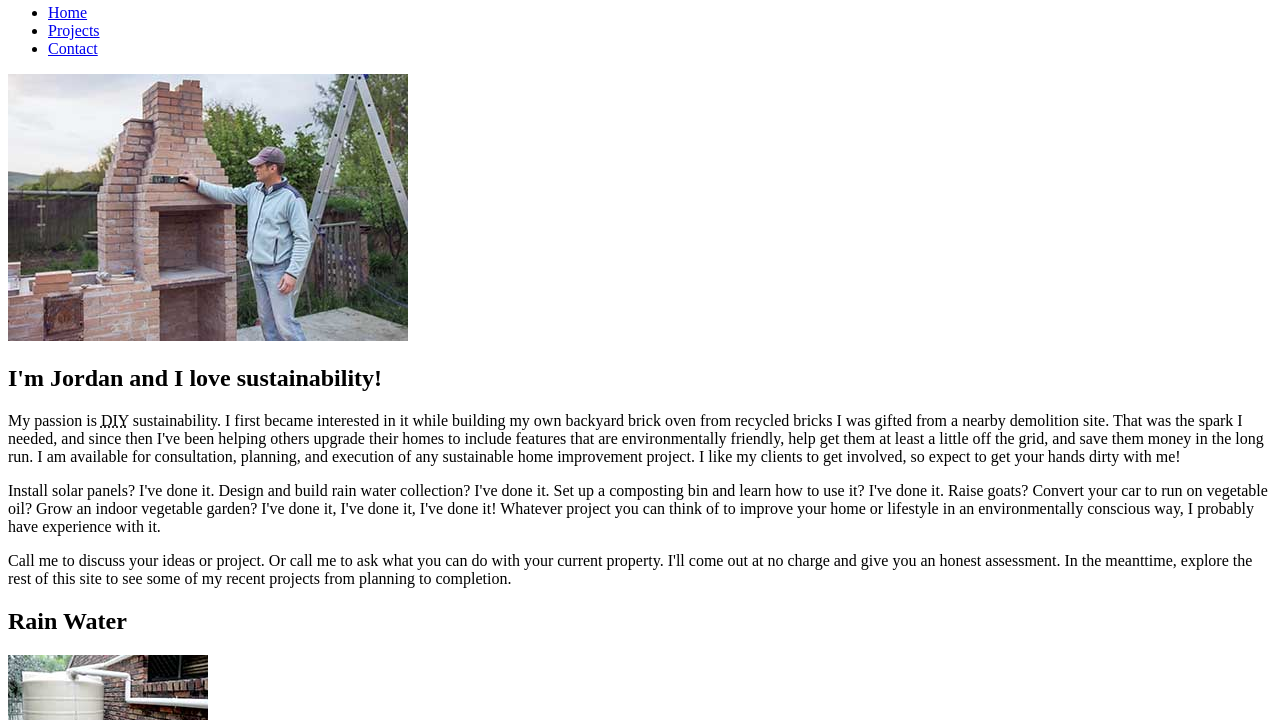
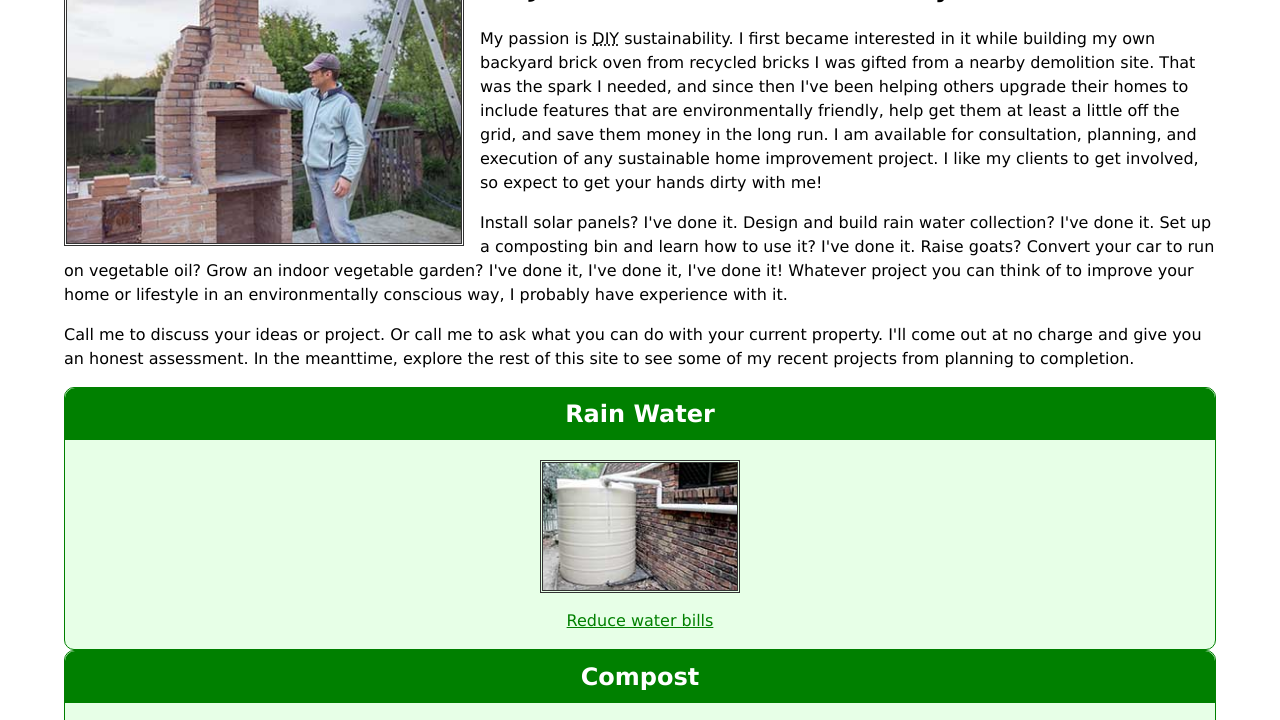
Before and after one commit to aazjander12/Anderson_AzjanaeSustainablity.github.io, a plain HTML site: page index.html in a window 1280 px wide. Shown: the part 196-916 px from the top of the page. Drawn offline with Linux system fonts and the light colour scheme.

Commit message:
Add files via upload

```diff
--- a/index.html
+++ b/index.html
@@ -3,12 +3,132 @@
   <head>
     <meta charset="utf-8">
     <title>Sustainable Living by Jordan</title>
+    <style>
+      * {
+        box-sizing: border-box;
+      }
+      body {
+        font-size: 16px;
+        line-height: 1.5;
+        font-family: Verdana, sans-serif;
+        margin: 0;
+      }
+      header,
+  nav ul,
+  #content-wrapper {
+    width: 90%;
+    max-width: 1200px;
+    margin: 0 auto;
+  }
+
+  a {
+    color: #008000;
+  }
+
+
+
+  header {
+    position: relative;
+  }
+
+  #logo {
+    position: absolute;
+    top: 0;
+    left: 0;
+  }
+
+  header h1,
+  nav ul {
+    padding-left: 50px;
+  }
+  nav {
+    background-color: #008000;
+    width: 100%;
+  }
+
+  nav ul {
+    list-style: none;
+    padding: 0;
+    margin: 0;
+    text-align: center;
+  }
+
+  nav ul li {
+    display: inline-block;
+  }
+
+  nav ul li a {
+    display: inline-block;
+    padding: 1rem;
+    text-decoration: none;
+    color: #ffffff;
+    font-weight: bold;
+  }
+
+  nav ul li a:hover {
+    background-color: #000000;
+    color: #9ae39a;
+  }
+  main article img {
+    border: 3px double #333; /* Double border, 3px wide, dark gray */
+    float: left;
+    margin-top: 0.5rem;
+    margin-right: 1rem;
+    margin-bottom: 0.5rem;
+  }
+  main section div {
+  background-color: #e7ffe7;
+  border: 1px solid #008000;
+  border-radius: 10px;
+  width: 100%;
+  margin-right: 1rem;
+  text-align: center;
+}
+main section div:last-child {
+  margin-right: 0;
+}
+main section div h2 {
+  background-color: #008000;
+  border-top-left-radius: 10px;
+  border-top-right-radius: 10px;
+  border-bottom-left-radius: 0;
+  border-bottom-right-radius: 0;
+  color: #ffffff;
+  margin-top: 0;
+  padding: 0.5rem;
+}
+main section div img {
+  border: 3px double #333;
+  display: block;
+  margin: 0 auto;
+}
+aside section {
+  background-color: white;
+  margin-bottom: 1rem;
+  border: 1px solid #008000;
+}
+aside h3 {
+  background-color: #008000;
+  color: white;
+  padding: 5rem;
+  margin: 0;
+}
+aside a {
+  display: inline-block;
+  padding: 1rem;
+}
+
+
+    </style>
   </head>
 
+
   <body>
+
     <header role="banner">
       <h1>Sustainable Living by Jordan</h1>
       <img src="images/logo.png" width="42" height="100" alt="logo" id="logo">
+
     </header>
 
     <nav role="navigation">
@@ -30,18 +150,25 @@
         </article>
 
         <section>
+          <div>
           <h2>Rain Water</h2>
           <a href="#"><img src="images/rain.jpg" width="200" height="133" alt="Rain water collector">
             <p>Reduce water bills</p></a>
-
+</div>
+<div>
           <h2>Compost</h2>
           <a href="#"><img src="images/compost.jpg" width="200" height="133" alt="Compost bin">
             <p>Make and save money</p></a>
+          </div>
 
+          <div>
           <h2>Solar Panels</h2>
           <a href="#"><img src="images/solar.jpg" width="200" height="133" alt="Rooftop solar panels">
             <p>Save money</p></a>
-        </section>
+       </div>
+
+
+          </section>
       </main>
 
       <aside>
```
